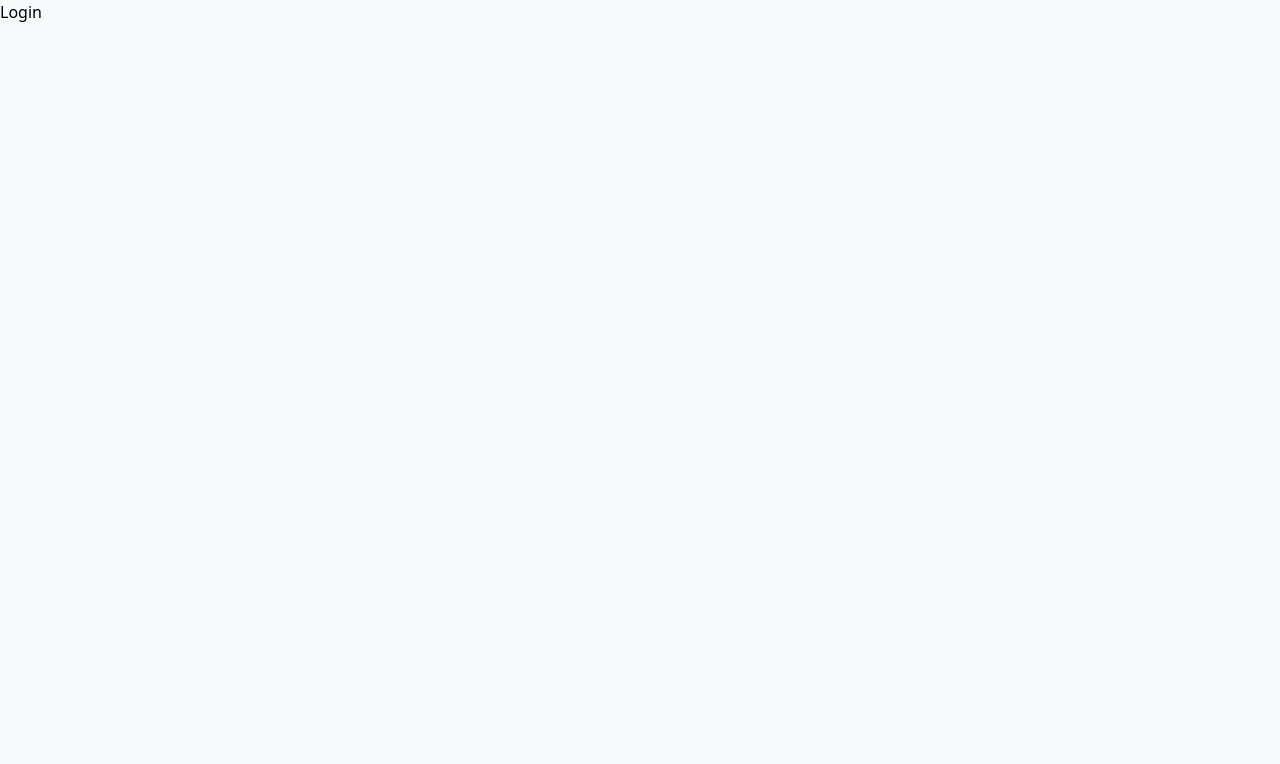
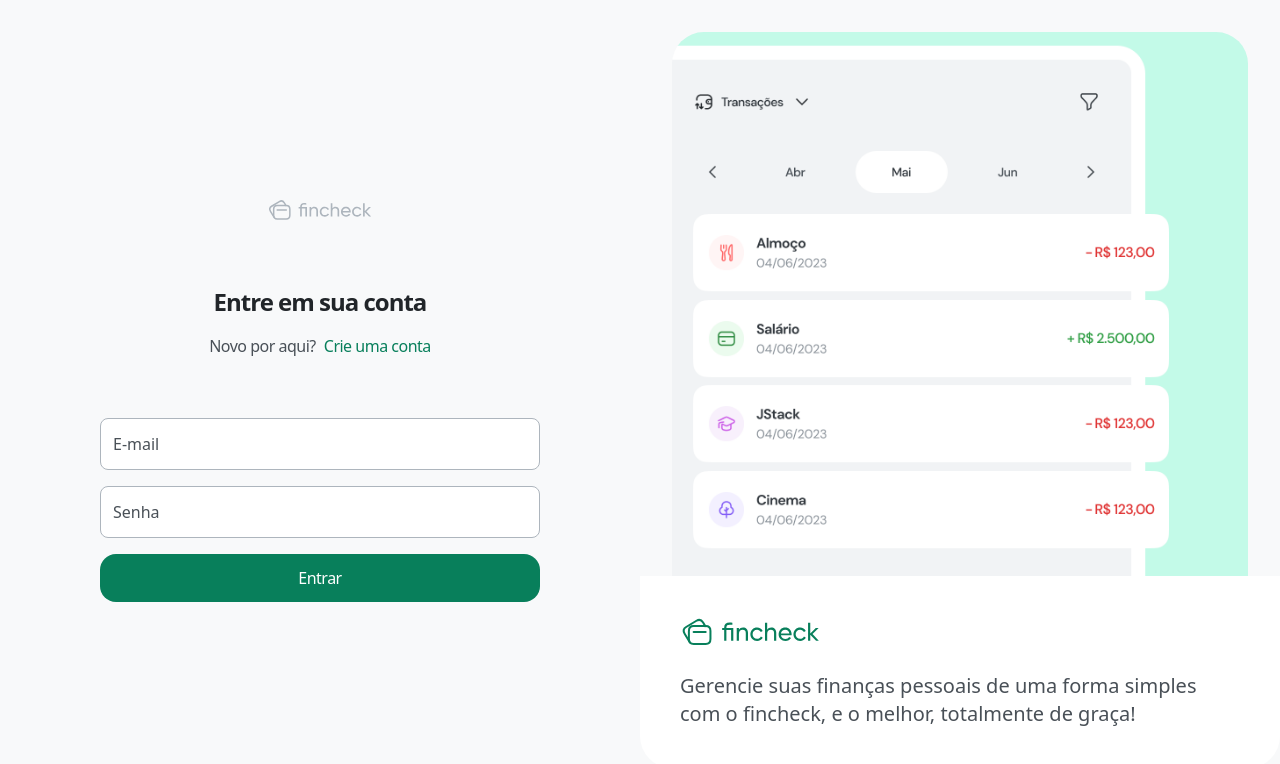
Before and after one commit to diegoricardosouza/fincheck, a React (Vite) app in the folder frontend/: page /login in a window 1280 px wide. Shown: the top 764 px of the page. Built offline with nearby package versions, Linux system fonts and the light colour scheme.

Commit message:
feat: Create page Dashboard

```diff
--- a/frontend/src/Router/index.tsx
+++ b/frontend/src/Router/index.tsx
@@ -1,4 +1,8 @@
 import { BrowserRouter, Route, Routes } from "react-router-dom";
+import { AuthLayout } from "../view/layouts/AuthLayout";
+import { Dashboard } from "../view/pages/Dashboard";
+import { Login } from "../view/pages/Login";
+import { Register } from "../view/pages/Register";
 import { AuthGuard } from "./AuthGuard";
 
 export function Router() {
@@ -6,12 +10,14 @@
     <BrowserRouter>
       <Routes>
         <Route element={<AuthGuard isPrivate={false} />}>
-          <Route path="/login" element={<h1>Login</h1>} />
-          <Route path="/register" element={<h1>Register</h1>} />
+          <Route element={<AuthLayout />}>
+            <Route path="/login" element={<Login />} />
+            <Route path="/register" element={<Register />} />
+          </Route>
         </Route>
 
         <Route element={<AuthGuard isPrivate />}>
-          <Route path="/" element={<h1>Dashboard</h1>} />
+          <Route path="/" element={<Dashboard />} />
         </Route>
       </Routes>
     </BrowserRouter>
--- /dev/null
+++ b/frontend/src/view/pages/Dashboard/index.tsx
@@ -0,0 +1,3 @@
+export function Dashboard() {
+  return (<h1>Dashboard Page</h1>)
+}
```
